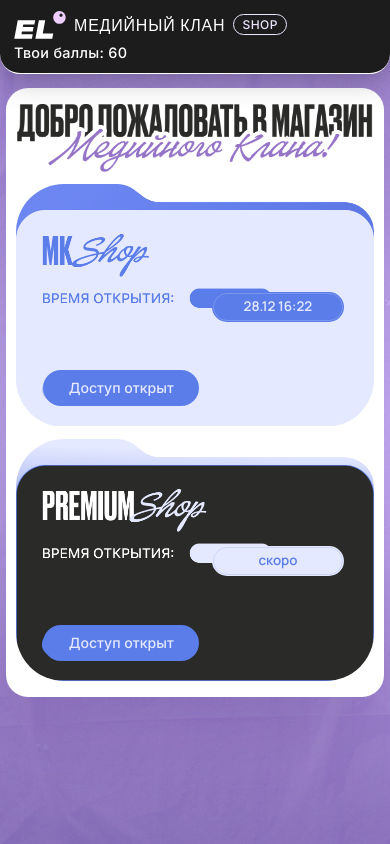
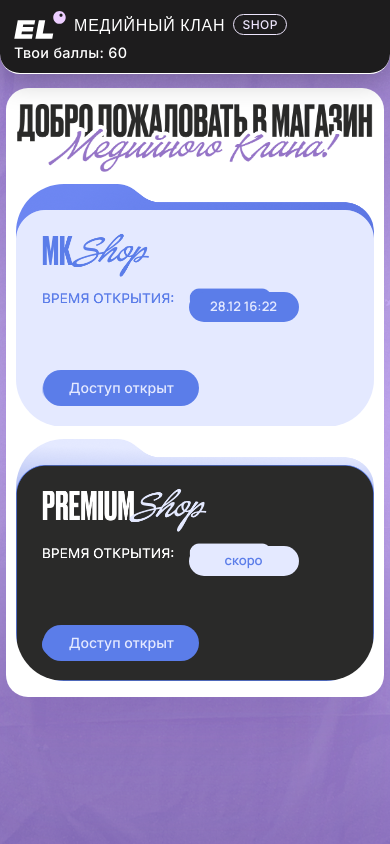
Before and after one commit to MaksimShmakov/mediaklan_shop, a FastAPI app: page /shops in a window 390 px wide. Run offline with FastAPI, Linux system fonts and the light colour scheme; a user stored in the database is signed in; data comes from the database, SQL or seed files in the repository.

Commit message:
адаптация мобилки и пк

```diff
--- a/app/static/css/styles.css
+++ b/app/static/css/styles.css
@@ -2271,8 +2271,8 @@ textarea {
   }
 
   .auth--shops .shop-tile__time {
-    left: auto;
-    right: 9.2%;
+    left: 48.7%;
+    right: auto;
     top: 43.9%;
   }
 
@@ -2289,19 +2289,14 @@ textarea {
   }
 
   .auth--shops .shop-tile__time-pill {
-    width: clamp(132px, 36vw, 146px);
+    width: clamp(110px, 30vw, 124px);
     height: clamp(30px, 7.4vw, 34px);
-    font-size: clamp(0.84rem, 2.4vw, 0.95rem);
-    padding: 0 10px;
+    font-size: clamp(0.82rem, 2.2vw, 0.9rem);
+    padding: 0 6px;
   }
 
   .auth--shops .shop-tile__time-pill::before {
-    inset: 1px;
-    border-color: rgba(255, 255, 255, 0.18);
-  }
-
-  .auth--shops .shop-tile--premium .shop-tile__time-pill::before {
-    border-color: rgba(91, 125, 233, 0.18);
+    display: none;
   }
 
   .auth-brand__logo {
@@ -2399,13 +2394,14 @@ textarea {
 
 @media (max-width: 420px) {
   .auth--shops .shop-tile__time {
-    right: 8.4%;
+    left: 48.2%;
+    right: auto;
     top: 44.3%;
   }
 
   .auth--shops .shop-tile__time-pill {
-    width: 132px;
+    width: 110px;
     height: 30px;
-    font-size: 0.84rem;
-  }
-}
+    font-size: 0.82rem;
+  }
+}
--- a/app/templates/base.html
+++ b/app/templates/base.html
@@ -13,7 +13,7 @@
       href="https://fonts.googleapis.com/css2?family=Inter:wght@400;500;600&family=Manrope:wght@300;400;500;600;700&family=Oswald:wght@400;500;600;700&display=swap"
       rel="stylesheet"
     />
-    <link rel="stylesheet" href="/static/css/styles.css?v=20260302-mobile-fix-5" />
+    <link rel="stylesheet" href="/static/css/styles.css?v=20260302-mobile-fix-6" />
   </head>
   {% set body_class %}{% block body_class %}{% endblock %}{% endset %}
   <body class="{{ body_class | trim }}">
```
